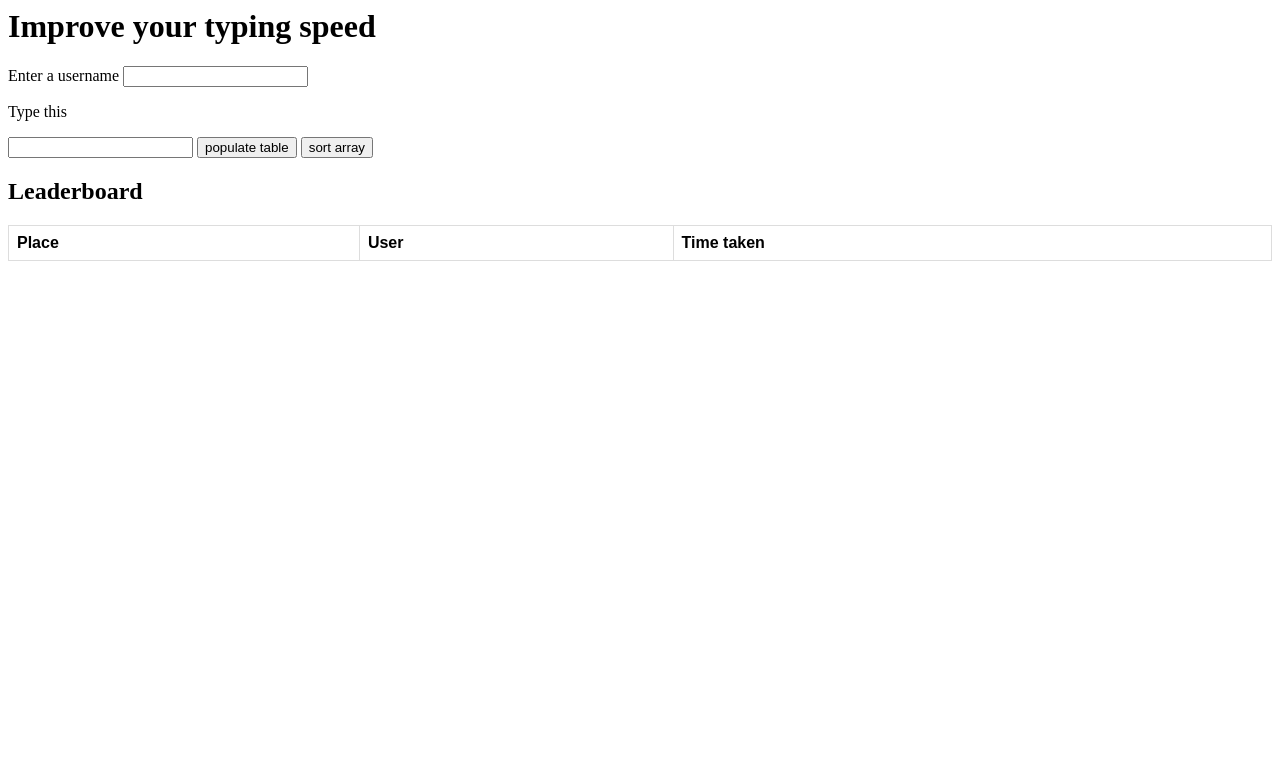
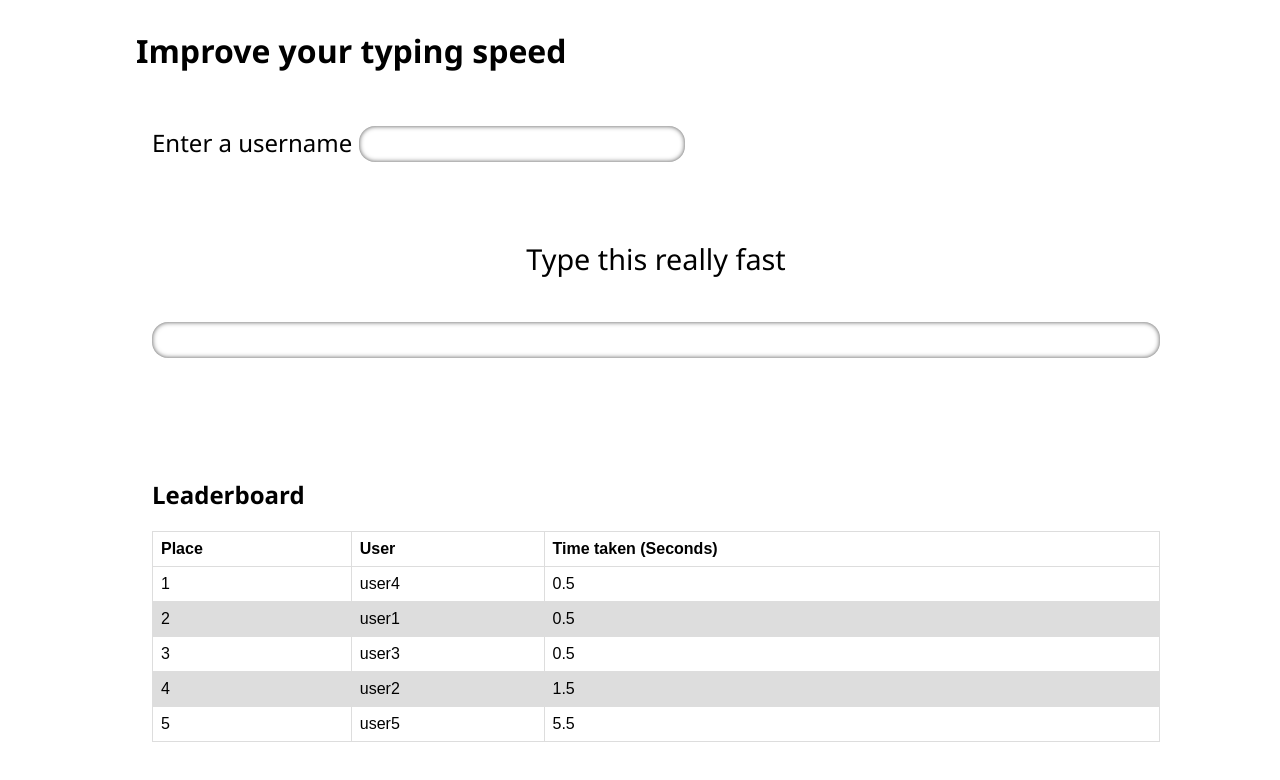
Before and after one commit to JMChurchill/Type-Speed-Test, a plain HTML site: page index.html in a window 1280 px wide. Drawn offline with Linux system fonts and the light colour scheme.

Commit message:
Added styling using sass

```diff
--- a/index.html
+++ b/index.html
@@ -3,80 +3,35 @@
     <meta charset="UTF-8" />
     <meta http-equiv="X-UA-Compatible" content="IE=edge" />
     <meta name="viewport" content="width=device-width, initial-scale=1.0" />
+    <link rel="stylesheet" href="./styles/style.css" />
     <title>Document</title>
-    <style>
-      .highlighted {
-        background-color: green;
-      }
-      .mistake {
-        background-color: red;
-      }
-
-      table {
-        font-family: arial, sans-serif;
-        border-collapse: collapse;
-        width: 100%;
-      }
-
-      td,
-      th {
-        border: 1px solid #dddddd;
-        text-align: left;
-        padding: 8px;
-      }
-
-      tr:nth-child(even) {
-        background-color: #dddddd;
-      }
-    </style>
   </head>
-  <body>
-    <div>
+  <body onload="populateLeaderBoard()">
     <h1>Improve your typing speed</h1>
+    <div class="enter-name-box">
       <label for="username">Enter a username</label>
       <input id="username" name="username" type="text" />
-      <div class="type tester">
-        <p id="toType">Type this</p>
+    </div>
+    <div class="type-tester">
+      <p id="toType">Type this really fast</p>
       <input type="text" id="textField" />
-        <!-- <input type="text" onchange="updateOnType(this.value)" /> -->
-        <!-- <button onclick="startTimer()">Start timer</button>
-        <button onclick="showTime()">show time</button>
-        <button onclick="stopTimer()">stop timer</button> -->
-        <button onclick="populateLeaderBoard()">populate table</button>
-        <button onclick="addToLeaderboard()">sort array</button>
     </div>
     <div class="timeTaken">
       <h2 id="time"></h2>
     </div>
-      <div id="leaderboard">
+    <div class="leaderboard">
       <h2>Leaderboard</h2>
       <table>
         <thead>
           <tr>
             <th>Place</th>
             <th>User</th>
-              <th>Time taken</th>
+            <th>Time taken (Seconds)</th>
           </tr>
         </thead>
         <tbody id="tableBody"></tbody>
-          <!-- <tr>
-            <td>1</td>
-            <td>user</td>
-            <td>1.5 seconds</td>
-          </tr>
-          <tr>
-            <td>1</td>
-            <td>user</td>
-            <td>1.5 seconds</td>
-          </tr> -->
       </table>
     </div>
-    </div>
   </body>
-  <!-- <script>
-    const updateOnType = () => {
-      console.log("typed");
-    };
-  </script> -->
   <script src="./scripts/scrpits.js"></script>
 </html>
--- a/scripts/scrpits.js
+++ b/scripts/scrpits.js
@@ -52,7 +52,7 @@ const updateOnType = () => {
     originalInsensitive === textBoxValue
   ) {
     //   finished
-    toType.innerHTML = `<p><span class="highlighted">${original}</span></p>`;
+    toType.innerHTML = `<p id="toType"><span class="highlighted">${original}</span></p>`;
     stopTimer();
     timeH2.innerText = `You took ${timer} seconds`;
     user = { name: username, time: timer };
@@ -82,7 +82,7 @@ const updateOnType = () => {
       for (j = i + 1; j < originalInsensitive.length; j++) {
         end = end + originalInsensitive.charAt(j);
       }
-      toType.innerHTML = `<p><span class="highlighted">${replacementValue}</span><span class="mistake">${mistake}</span>${end}</p>`;
+      toType.innerHTML = `<p id="toType"><span class="highlighted">${replacementValue}</span><span class="mistake">${mistake}</span>${end}</p>`;
       return;
     } else {
       for (let j = 0; j <= i; j++) {
@@ -91,21 +91,21 @@ const updateOnType = () => {
       for (j = i + 1; j < originalInsensitive.length; j++) {
         end = end + originalInsensitive.charAt(j);
       }
-      toType.innerHTML = `<p><span class="highlighted">${replacementValue}</span>${end}</p>`;
+      toType.innerHTML = `<p id="toType"><span class="highlighted">${replacementValue}</span>${end}</p>`;
     }
   }
   if (textBoxValue.length === 0) {
-    toType.innerHTML = `<p>${original}</p>`;
+    toType.innerHTML = `<p id="toType">${original}</p>`;
   }
 };
 
 const addToLeaderboard = (user) => {
   leaderboard.push(user);
-  leaderboard.sort((firstItem, secondItem) => firstItem.time - secondItem.time);
   populateLeaderBoard();
 };
 
 const populateLeaderBoard = () => {
+  leaderboard.sort((firstItem, secondItem) => firstItem.time - secondItem.time);
   const table = document.getElementById("tableBody");
   document.getElementById("tableBody").innerHTML = "";
   leaderboard.forEach((user, index) => {
--- /dev/null
+++ b/styles/style.scss
@@ -0,0 +1,71 @@
+$primary-background-color: white;
+
+body {
+  background-color: $primary-background-color;
+  font-family: "Segoe UI";
+  display: flex;
+  flex-direction: column;
+  justify-content: center;
+  padding: 0 10%;
+  h1 {
+    color: black;
+    font-size: 2rem;
+  }
+  input {
+    border-radius: 1rem;
+    border: none;
+    padding: 0.25rem 0.5rem;
+    margin: 1rem 0;
+    box-shadow: inset 0 0 5px #000000af;
+  }
+  > div {
+    padding: 1rem;
+    width: 100%;
+  }
+  .enter-name-box {
+    // border: 1px solid blue;
+    font-size: 1.5rem;
+    input {
+      font-size: 1.5rem;
+    }
+  }
+  .type-tester {
+    // border: 1px solid red;
+    display: flex;
+    flex-direction: column;
+    justify-content: center;
+    text-align: center;
+    overflow-wrap: normal;
+    #toType {
+      font-size: 1.8rem;
+      font-weight: 500;
+    }
+    .highlighted {
+      background-color: green;
+    }
+    .mistake {
+      background-color: red;
+    }
+    input {
+      font-size: 1.5rem;
+    }
+  }
+  .leaderboard {
+    // border: 1px solid orange;
+    table {
+      font-family: arial, sans-serif;
+      border-collapse: collapse;
+      width: 100%;
+      td,
+      th {
+        border: 1px solid #dddddd;
+        text-align: left;
+        padding: 8px;
+      }
+
+      tr:nth-child(even) {
+        background-color: #dddddd;
+      }
+    }
+  }
+}
```
Also changed, not shown: styles/style.css, 1 other file. Lines whose indentation alone changed are shown as unchanged.
